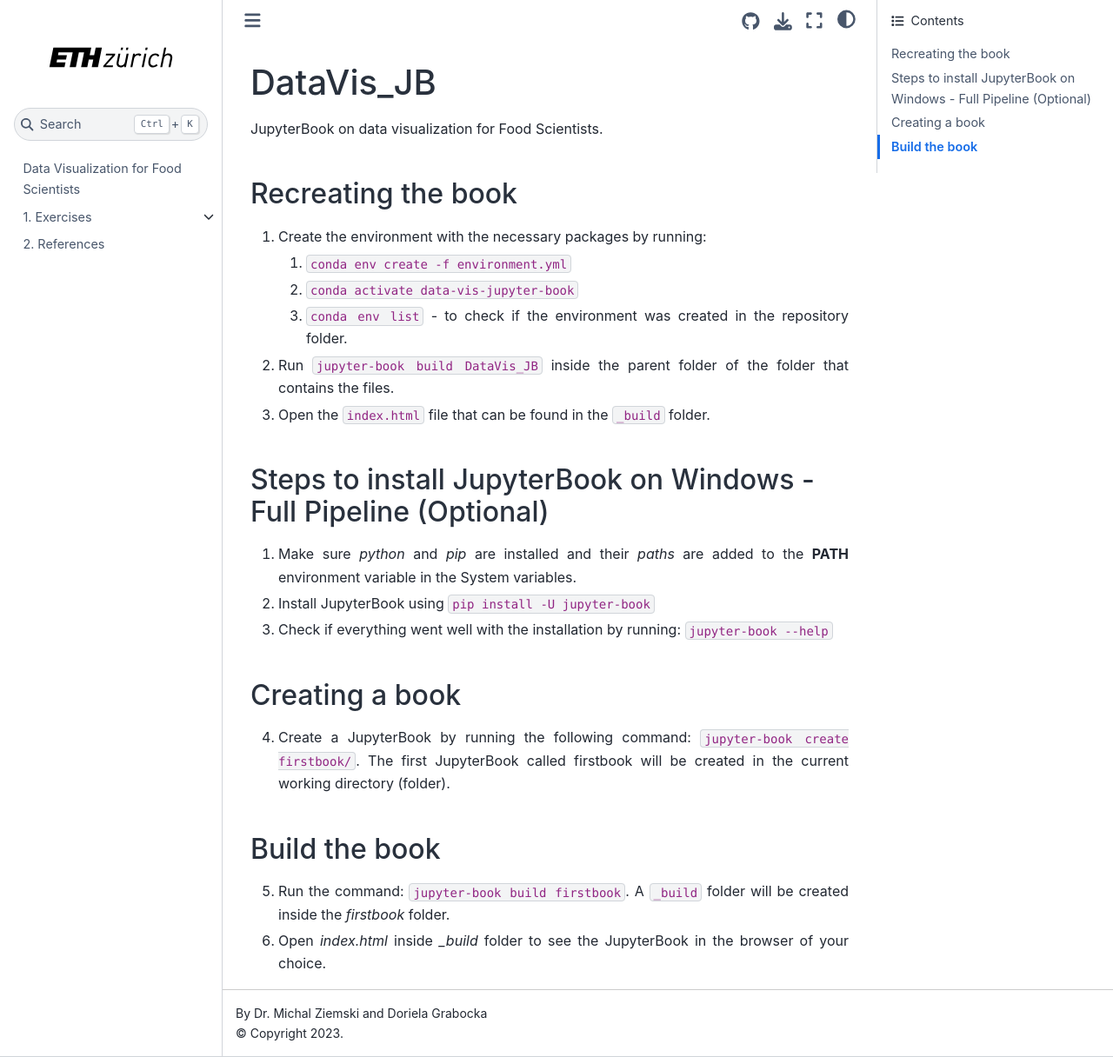
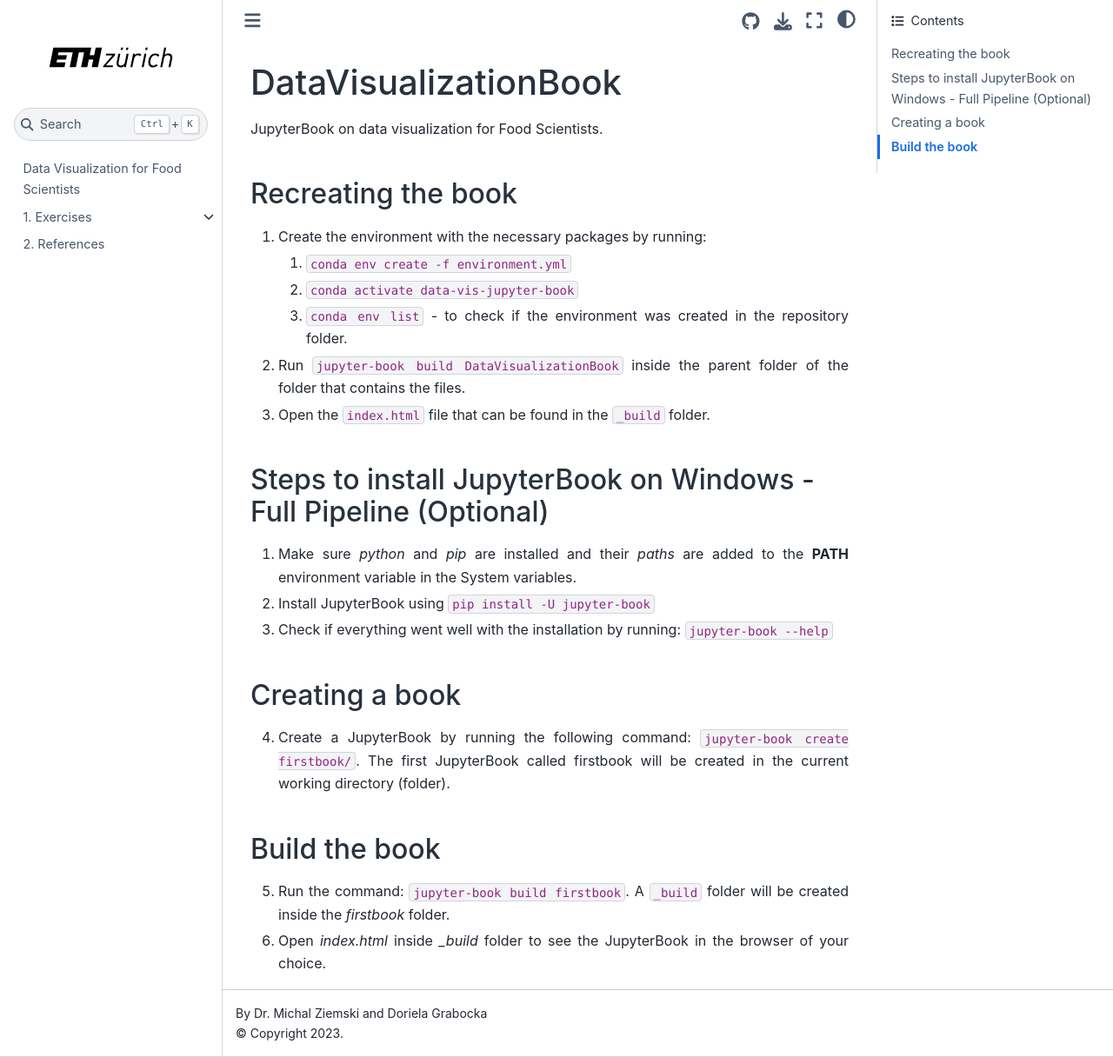
Before and after one commit to fsb-edu/DataVisualizationBook, a Jupyter Book: the page built from README.md, in a window 1280 px wide and 1216 px high. Shown: the whole window at 87% size. Built offline with Jupyter Book 1.0.4 settings and Sphinx 7.4.7 and the Sphinx Book theme 1.1.4, drawn with Linux system fonts in a browser that asks for light colours; pages that are not in the unit, such as notebooks, are missing from menus; comment, search, counter and statistics services are not loaded.

Commit message:
Update link to repo

```diff
--- a/README.md
+++ b/README.md
@@ -1,4 +1,4 @@
-# DataVis_JB
+# DataVisualizationBook
 JupyterBook on data visualization for Food Scientists.
 
 ## Recreating the book
@@ -8,7 +8,7 @@
 	2. `conda activate data-vis-jupyter-book`
 	3. `conda env list` - to check if the environment was created
 in the repository folder.
-2. Run `jupyter-book build DataVis_JB` inside the parent folder of the folder that contains the files.
+2. Run `jupyter-book build DataVisualizationBook` inside the parent folder of the folder that contains the files.
 3. Open the `index.html` file that can be found in the `_build` folder.
 
 
--- a/_config.yml
+++ b/_config.yml
@@ -22,7 +22,7 @@
 
 # Information about where the book exists on the web
 repository:
-  url: https://github.com/bokulich-lab/DataVis_JB  # Online location of your book
+  url: https://github.com/bokulich-lab/DataVisualizationBook  # Online location of your book
   path_to_book: docs  # Optional path to your book, relative to the repository root
   branch: main  # Which branch of the repository should be used when creating links (optional)
 
```
